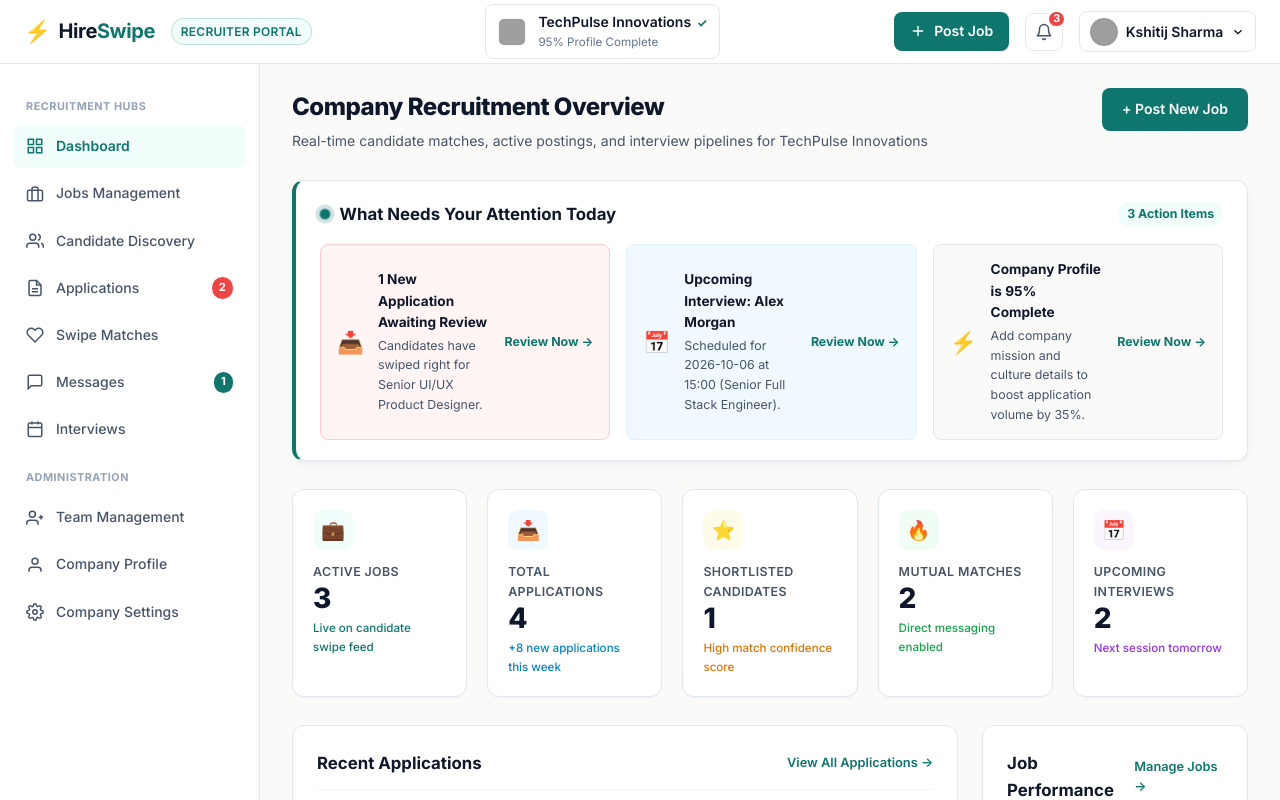
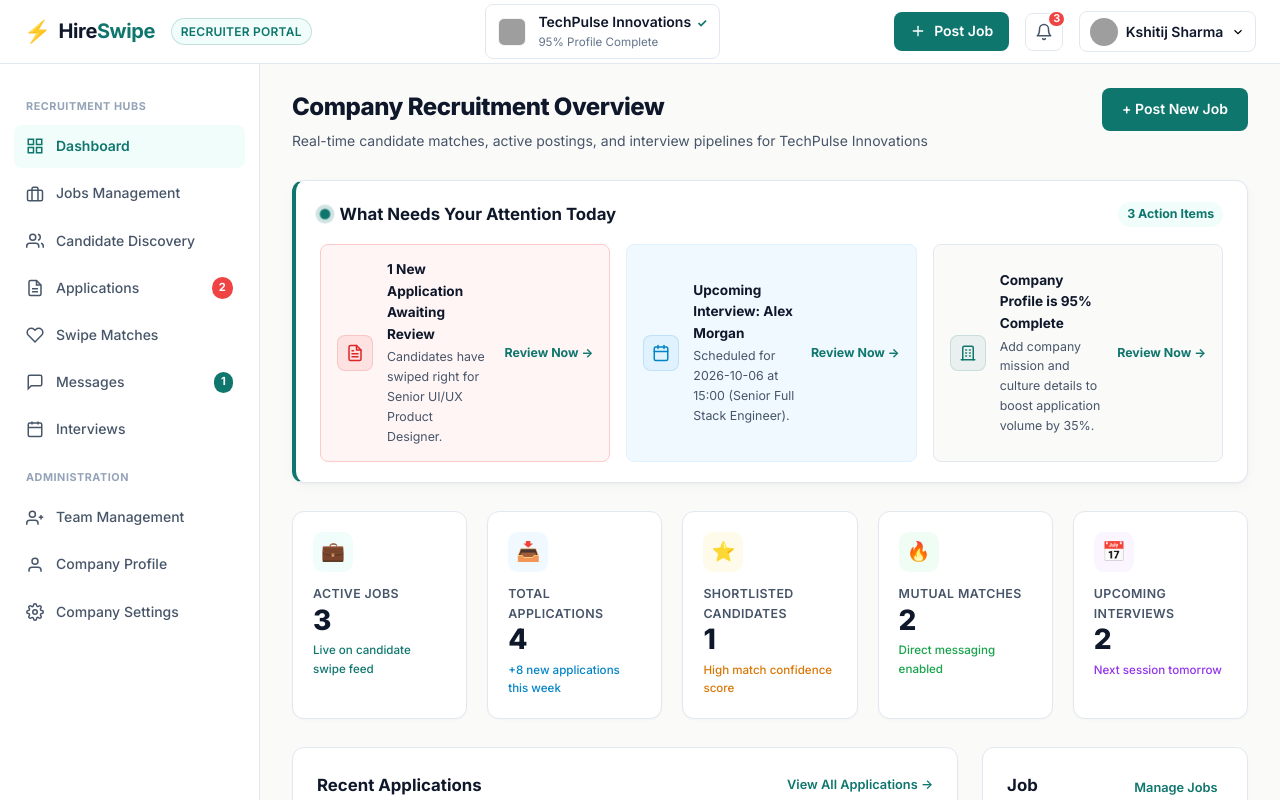
Before and after one commit to manavcodes656-hue/HireSwipe, an Angular app: page /company/dashboard in a window 1280 px wide. Shown: the top 800 px of the page. Built offline with nearby package versions, Linux system fonts and the light colour scheme; grey boxes are pictures that could not be loaded.

Commit message:
Update company dashboard attention section with SVG icons

```diff
--- a/src/app/features/company/dashboard/dashboard.component.css
+++ b/src/app/features/company/dashboard/dashboard.component.css
@@ -108,9 +108,32 @@
 .att-card.urgent { border-color: #fecaca; background: #fff5f5; }
 .att-card.action { border-color: #e0f2fe; background: #f0f9ff; }
 .att-card.info { border-color: var(--border); }
+.att-icon {
+  width: 36px;
+  height: 36px;
+  border-radius: 8px;
+  display: inline-flex;
+  align-items: center;
+  justify-content: center;
+  flex-shrink: 0;
+}
 
-.att-icon {
-  font-size: 1.35rem;
+.att-card.urgent .att-icon {
+  background: #fee2e2;
+  color: #dc2626;
+  border: 1px solid rgba(220, 38, 38, 0.15);
+}
+
+.att-card.action .att-icon {
+  background: #e0f2fe;
+  color: #0284c7;
+  border: 1px solid rgba(2, 132, 199, 0.15);
+}
+
+.att-card.info .att-icon {
+  background: var(--accent-soft);
+  color: var(--accent);
+  border: 1px solid rgba(15, 118, 110, 0.15);
 }
 
 .att-content {
--- a/src/app/features/company/dashboard/dashboard.component.html
+++ b/src/app/features/company/dashboard/dashboard.component.html
@@ -24,7 +24,31 @@
 
     <div class="attention-grid">
       <div *ngFor="let item of attentionItems" class="att-card" [ngClass]="item.type">
-        <span class="att-icon">{{ item.icon }}</span>
+        <span class="att-icon" aria-hidden="true">
+          <svg *ngIf="item.icon === 'applications' || item.type === 'urgent'" width="18" height="18" viewBox="0 0 24 24" fill="none" stroke="currentColor" stroke-width="2" stroke-linecap="round" stroke-linejoin="round">
+            <path d="M14 2H6a2 2 0 0 0-2 2v16a2 2 0 0 0 2 2h12a2 2 0 0 0 2-2V8z"/>
+            <polyline points="14 2 14 8 20 8"/>
+            <line x1="16" y1="13" x2="8" y2="13"/>
+            <line x1="16" y1="17" x2="8" y2="17"/>
+            <line x1="10" y1="9" x2="8" y2="9"/>
+          </svg>
+          <svg *ngIf="item.icon === 'interviews' || item.type === 'action'" width="18" height="18" viewBox="0 0 24 24" fill="none" stroke="currentColor" stroke-width="2" stroke-linecap="round" stroke-linejoin="round">
+            <rect x="3" y="4" width="18" height="18" rx="2" ry="2"/>
+            <line x1="16" y1="2" x2="16" y2="6"/>
+            <line x1="8" y1="2" x2="8" y2="6"/>
+            <line x1="3" y1="10" x2="21" y2="10"/>
+          </svg>
+          <svg *ngIf="item.icon === 'profile' || item.type === 'info'" width="18" height="18" viewBox="0 0 24 24" fill="none" stroke="currentColor" stroke-width="2" stroke-linecap="round" stroke-linejoin="round">
+            <path d="M3 21h18"/>
+            <path d="M5 21V5a2 2 0 0 1 2-2h10a2 2 0 0 1 2 2v16"/>
+            <line x1="9" y1="8" x2="10" y2="8"/>
+            <line x1="9" y1="12" x2="10" y2="12"/>
+            <line x1="9" y1="16" x2="10" y2="16"/>
+            <line x1="14" y1="8" x2="15" y2="8"/>
+            <line x1="14" y1="12" x2="15" y2="12"/>
+            <line x1="14" y1="16" x2="15" y2="16"/>
+          </svg>
+        </span>
         <div class="att-content">
           <h4>{{ item.title }}</h4>
           <p>{{ item.desc }}</p>
--- a/src/app/features/company/dashboard/dashboard.component.ts
+++ b/src/app/features/company/dashboard/dashboard.component.ts
@@ -86,7 +86,7 @@ export class DashboardComponent implements OnInit, OnDestroy {
         title: `${pendingApps.length} New Application${pendingApps.length > 1 ? 's' : ''} Awaiting Review`,
         desc: `Candidates have swiped right for ${pendingApps[0]?.job?.title || 'your open roles'}.`,
         link: '/company/applications',
-        icon: '📥',
+        icon: 'applications',
         type: 'urgent',
       });
     }
@@ -97,7 +97,7 @@ export class DashboardComponent implements OnInit, OnDestroy {
         title: `Upcoming Interview: ${scheduledInts[0].candidate_name}`,
         desc: `Scheduled for ${scheduledInts[0].date} at ${scheduledInts[0].time} (${scheduledInts[0].job_title}).`,
         link: '/company/interviews',
-        icon: '📅',
+        icon: 'interviews',
         type: 'action',
       });
     }
@@ -107,7 +107,7 @@ export class DashboardComponent implements OnInit, OnDestroy {
         title: `Company Profile is ${this.company.completion_percentage}% Complete`,
         desc: 'Add company mission and culture details to boost application volume by 35%.',
         link: '/company/onboarding',
-        icon: '⚡',
+        icon: 'profile',
         type: 'info',
       });
     }
```
